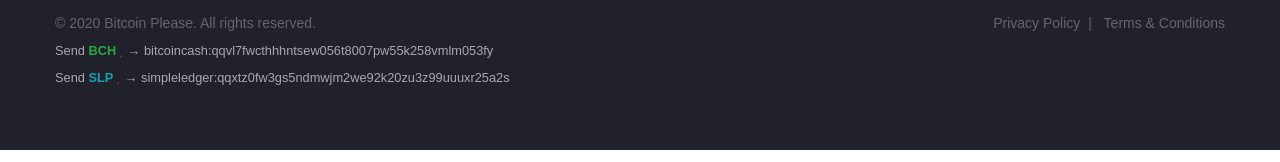
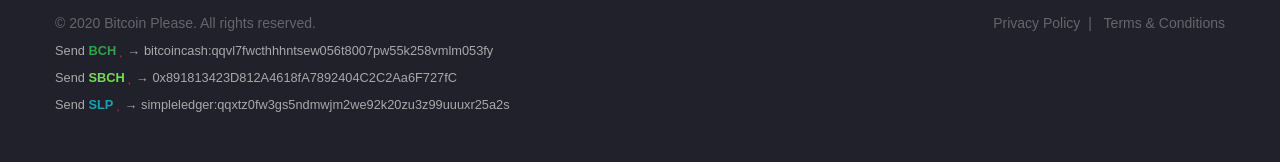
Before and after one commit to BCHPleaseOrg/bchplease.org, a Vue app: page / in a window 1280 px wide. Shown: the part 11630-11792 px from the top of the page. Built offline with nearby package versions, Linux system fonts and the light colour scheme; a web font is replaced by a local one.

Commit message:
Snapshot.

```diff
--- a/src/components/Footer.vue
+++ b/src/components/Footer.vue
@@ -25,7 +25,7 @@
                         </li>
 
                         <li class="footer-socials__item">
-                            <a class="footer-socials__link" href="https://bchplease.slack.com" target="_blank">
+                            <a class="footer-socials__link" href="https://join.slack.com/t/bchplease/shared_invite/zt-e7jj03j5-vJbe47kNrPBjTgTXwLNRkA" target="_blank">
                                 <i class="fa fa-slack" aria-hidden="true"></i></a>
                         </li>
                     </ul>
@@ -90,6 +90,13 @@
                     <br />
 
                     <small>
+                        <a href="https://www.smartscan.cash/address/0x891813423D812A4618fA7892404C2C2Aa6F727fC" target="_blank" style="text-decoration:none">
+                            Send <strong style="color:#74dd54">SBCH</strong> <i class="fa fa-heart text-danger" aria-hidden="true"></i> → 0x891813423D812A4618fA7892404C2C2Aa6F727fC</a>
+                    </small>
+
+                    <br />
+
+                    <small>
                         <a href="https://explorer.bitcoin.com/bch/address/simpleledger:qqxtz0fw3gs5ndmwjm2we92k20zu3z99uuuxr25a2s" target="_blank" style="text-decoration:none">
                             Send <strong class="text-info">SLP</strong> <i class="fa fa-heart text-danger" aria-hidden="true"></i> → simpleledger:qqxtz0fw3gs5ndmwjm2we92k20zu3z99uuuxr25a2s</a>
                     </small>
```
Also changed, not shown: 1 other file (tests, documents, lock files or other folders).
